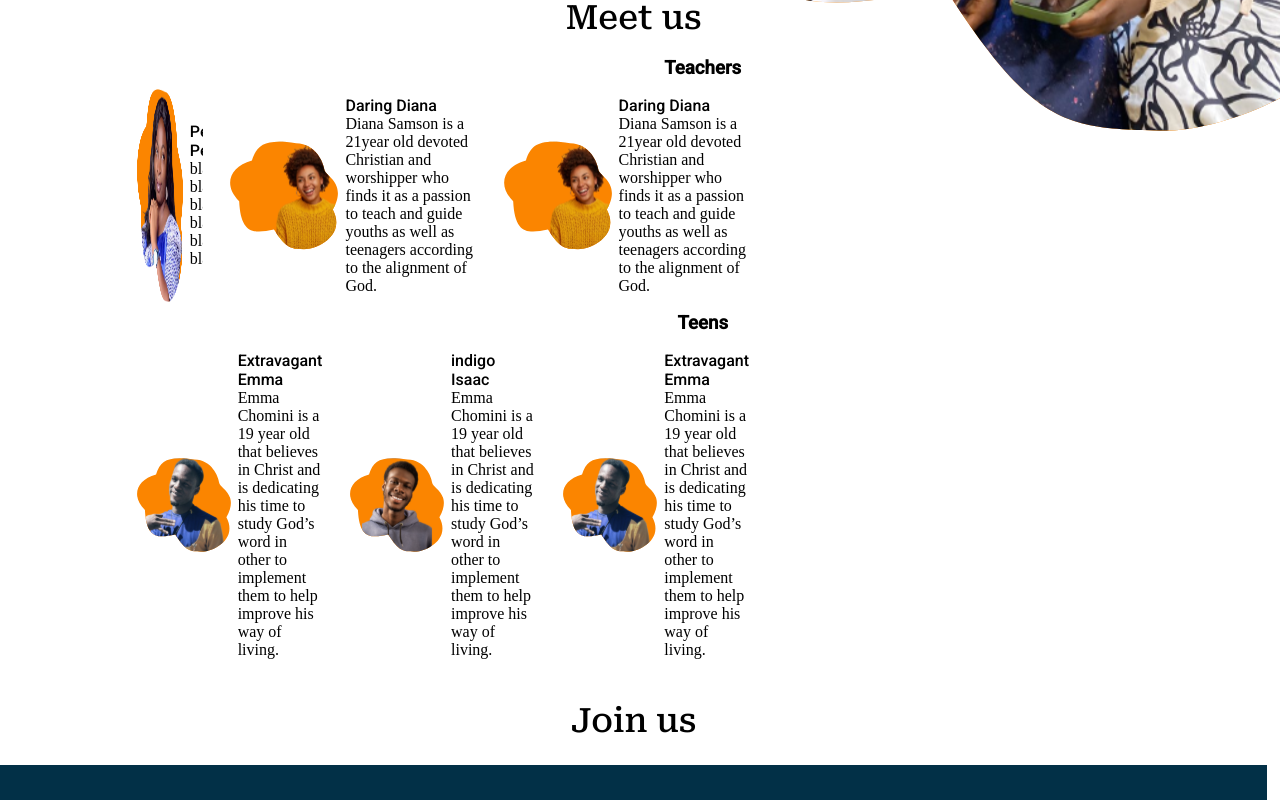
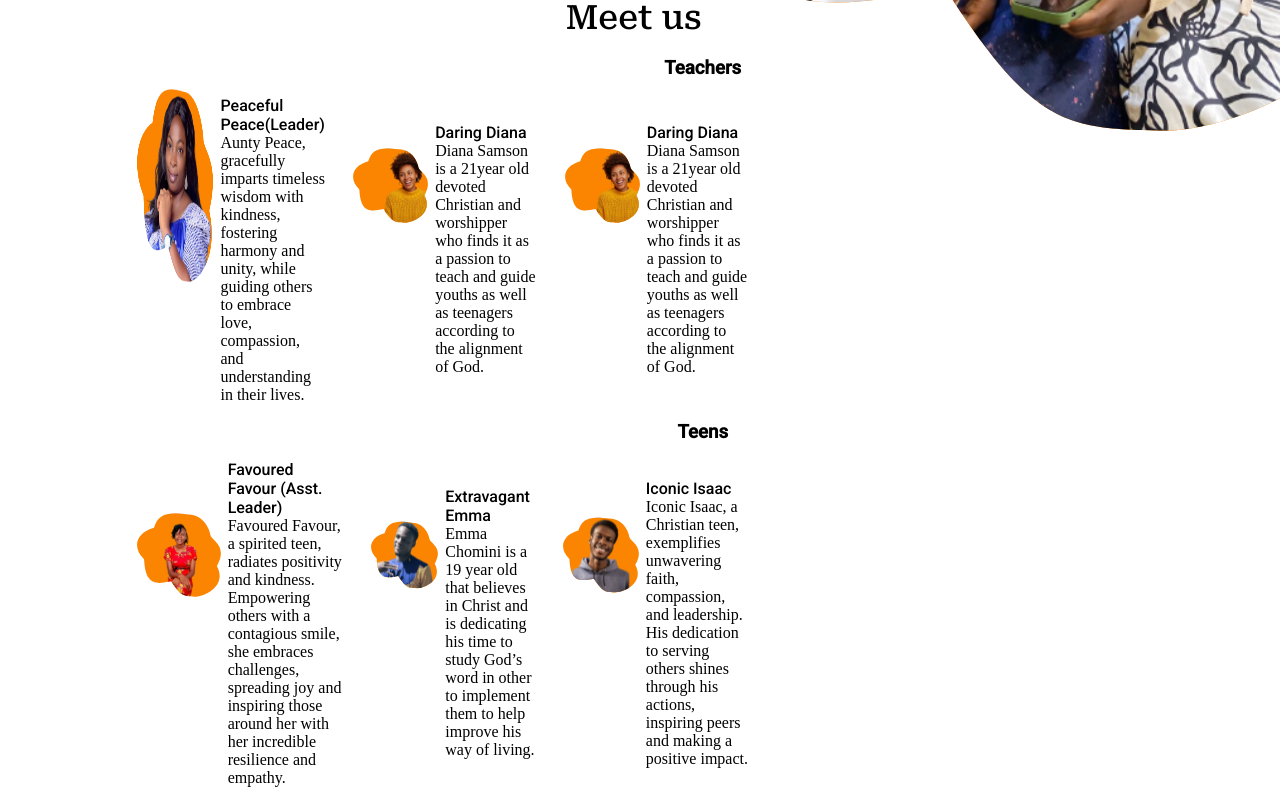
Before and after one commit to tosxin-456/Bethel-Teens, a React (Vite) app: page /aboutUs in a window 1280 px wide. Shown: the part 520-1320 px from the top of the page. Built offline with nearby package versions, Linux system fonts and the light colour scheme; grey boxes are pictures that could not be loaded.

Commit message:
images and profile

```diff
--- a/src/App.css
+++ b/src/App.css
@@ -160,7 +160,8 @@ section{
 }
 
 .teacherProfile img{
-  width: 11rem;
+  width: 60%;
+  height: 60%;
 }
 .detailS{
   margin-left: 10%;
--- a/src/pages/about.jsx
+++ b/src/pages/about.jsx
@@ -9,8 +9,8 @@ import instagram from '../assets/instagram.png'
 import aboutUsImg from '../assets/about us image.png'
 import youtube from '../assets/youtube.svg'
 import auntyPeace from '../assets/aunty Peace.png'
-import isaac from '../assets/isaac.svg'
-
+import Iconincisaac from '../assets/isaac.svg'
+import favouredFavor from '../assets/favoured favour.svg'
 
 
 const About = () => {
@@ -36,7 +36,7 @@ const About = () => {
    <img src={auntyPeace} alt="" />
      <div className='textAboutTeacher'>
      <h4> Peaceful Peace(Leader)</h4>
-      <p>blah blah blah blah blah blah</p>
+      <p>Aunty Peace, gracefully imparts timeless wisdom with kindness, fostering harmony and unity, while guiding others to embrace love, compassion, and understanding in their lives.</p>
      </div>
    </div>
    <div className='teacherProfile'>
@@ -59,6 +59,14 @@ const About = () => {
    <section>
   <div className='Teens'>
   <div className='teacherProfile'>
+   <img src={favouredFavor} alt="" />
+     <div className='textAboutTeacher'>
+     <h4>Favoured Favour (Asst. Leader)</h4>
+      <p>Favoured Favour, a spirited teen, radiates positivity and kindness. Empowering others with a contagious smile, she embraces challenges, spreading joy and inspiring those around her with her incredible resilience and empathy.</p>
+     </div>
+
+   </div>
+  <div className='teacherProfile'>
    <img src={emma} alt="" />
      <div className='textAboutTeacher'>
      <h4>Extravagant Emma</h4>
@@ -66,19 +74,11 @@ const About = () => {
      </div>
    </div>
    <div className='teacherProfile'>
-   <img src={isaac} alt="" />
+   <img src={Iconincisaac} alt="" />
      <div className='textAboutTeacher'>
-     <h4>indigo Isaac</h4>
-      <p>Emma Chomini is a 19 year old that believes in Christ and is dedicating his time to study God’s word in other to implement them to help improve his way of living.</p>
+     <h4>Iconic Isaac</h4>
+      <p>Iconic Isaac, a Christian teen, exemplifies unwavering faith, compassion, and leadership. His dedication to serving others shines through his actions, inspiring peers and making a positive impact.</p>
      </div>
-   </div>
-   <div className='teacherProfile'>
-   <img src={emma} alt="" />
-     <div className='textAboutTeacher'>
-     <h4>Extravagant Emma</h4>
-      <p>Emma Chomini is a 19 year old that believes in Christ and is dedicating his time to study God’s word in other to implement them to help improve his way of living.</p>
-     </div>
-
    </div>
   </div>
    </section>
```
Also changed, not shown: src/assets/favoured favour.svg (added).
